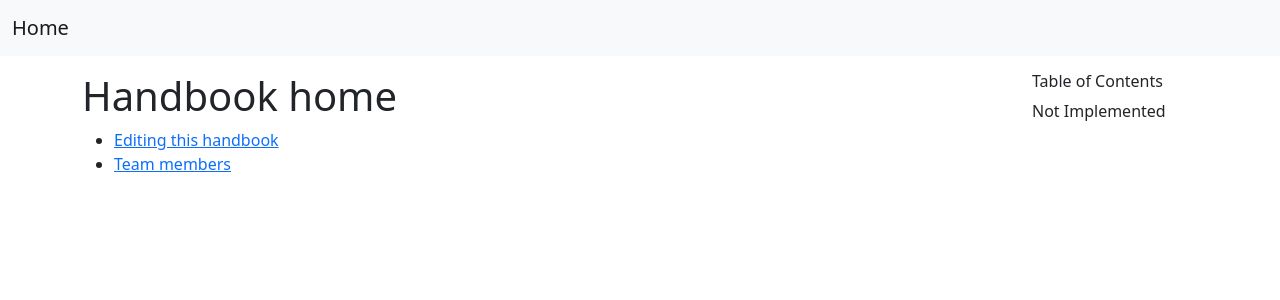
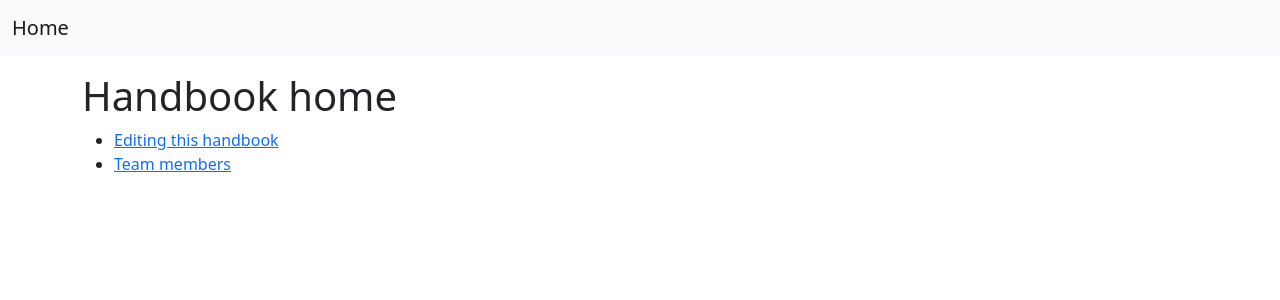
Before and after one commit to async-go/company-handbook-template, a Next.js app: page / in a window 1280 px wide. Shown: the top 300 px of the page. Built offline with nearby package versions, Linux system fonts and the light colour scheme.

Commit message:
Add table of contents

```diff
--- a/components/layout.js
+++ b/components/layout.js
@@ -14,16 +14,7 @@ export default function Layout({ children }) {
       </header>
 
       <div className="container">
-        <div className="row flex-xl-nowrap">
-          <main className="col-xl-10 bd-content">{children}</main>
-
-          <div className="d-none d-xl-block col-xl-2 bd-toc">
-            <ul className="nav flex-column">
-              <h6 className="nav-item">Table of Contents</h6>
-              <li className="toc-entry toc-h2">Not Implemented</li>
-            </ul>
-          </div>
-        </div>
+          <main>{children}</main>
       </div>
     </>
   );
--- a/next.config.mjs
+++ b/next.config.mjs
@@ -1,9 +1,20 @@
 import withMDX from '@next/mdx'
+import slug from 'rehype-slug'
+import toc from 'rehype-toc'
 
 const mdx = withMDX({
   extension: /\.(md|mdx)$/,
   options: {
-    rehypePlugins: [],
+    rehypePlugins: [
+      [slug],
+      [toc, {
+        headings: ['h2', 'h3'],
+        position: "afterbegin",
+        cssClasses: {
+          toc: '',
+        }
+      }],
+    ],
     remarkPlugins: [],
   },
 })
--- a/package.json
+++ b/package.json
@@ -14,6 +14,8 @@
     "next": "^12.0.2",
     "prettier": "^2.4.1",
     "react": "^17.0.2",
-    "react-dom": "^17.0.2"
+    "react-dom": "^17.0.2",
+    "rehype-slug": "^5.0.0",
+    "rehype-toc": "^3.0.2"
   }
 }
```
Also changed, not shown: 1 other file (tests, documents, lock files or other folders).
